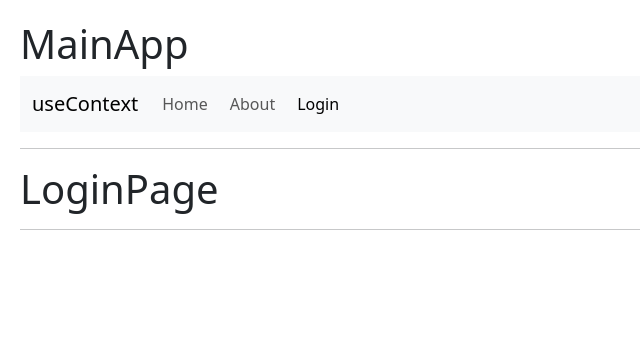
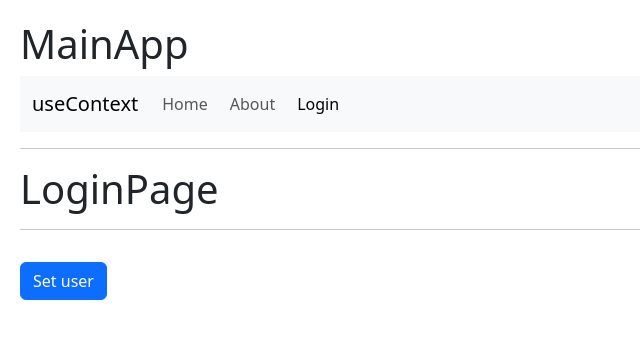
Before and after one commit to juan18506/react-hook-app, a React (Vite) app: page /react-hook-app/login in a window 1280 px wide. Shown: the top 338 px of the page, without its empty margins (0-640 px from the left). Built offline with nearby package versions, Linux system fonts and the light colour scheme.

Commit message:
added useContext using UserProvider info

```diff
--- a/src/09-useContext/HomePage.jsx
+++ b/src/09-useContext/HomePage.jsx
@@ -1,8 +1,18 @@
+import { useContext } from "react"
+import { UserContext } from "./context/UserContext"
+
 export const HomePage = () => {
+
+  const { user } = useContext( UserContext );
+
   return (
     <>
-      <h1>HomePage</h1>
+      <h1>HomePage <small>{ user?.name }</small> </h1>
       <hr />
+
+      <pre>
+        { JSON.stringify( user, null, 2 ) }
+      </pre>
     </>
   )
 }
--- a/src/09-useContext/LoginPage.jsx
+++ b/src/09-useContext/LoginPage.jsx
@@ -1,8 +1,25 @@
+import { useContext } from "react"
+import { UserContext } from "./context/UserContext";
+
 export const LoginPage = () => {
+
+  const { user, setUser } = useContext( UserContext );
+
   return (
     <>
       <h1>LoginPage</h1>
       <hr />
+
+      <pre>
+        { JSON.stringify( user, null, 2 ) }
+      </pre>
+
+      <button
+        className="btn btn-primary"
+        onClick={ () => setUser({ id: 123, name: 'Juan', email: 'juan@gmail.com' }) }
+      >
+        Set user
+      </button>
     </>
   )
 }
--- a/src/09-useContext/context/UserProvider.jsx
+++ b/src/09-useContext/context/UserProvider.jsx
@@ -1,14 +1,18 @@
+import { useState } from "react";
 import { UserContext } from "./UserContext";
 
-const user = {
-  id: 123,
-  name: 'Juan',
-  email: 'juan@gmail.com',
-}
+// const user = {
+//   id: 123,
+//   name: 'Juan',
+//   email: 'juan@gmail.com',
+// }
 
 export const UserProvider = ({ children }) => {
+
+  const [user, setUser] = useState();
+
   return (
-    <UserContext.Provider value={{ hello: 'world', user: user }}>
+    <UserContext.Provider value={{ user, setUser }}>
       { children }
     </UserContext.Provider>
   )
```
